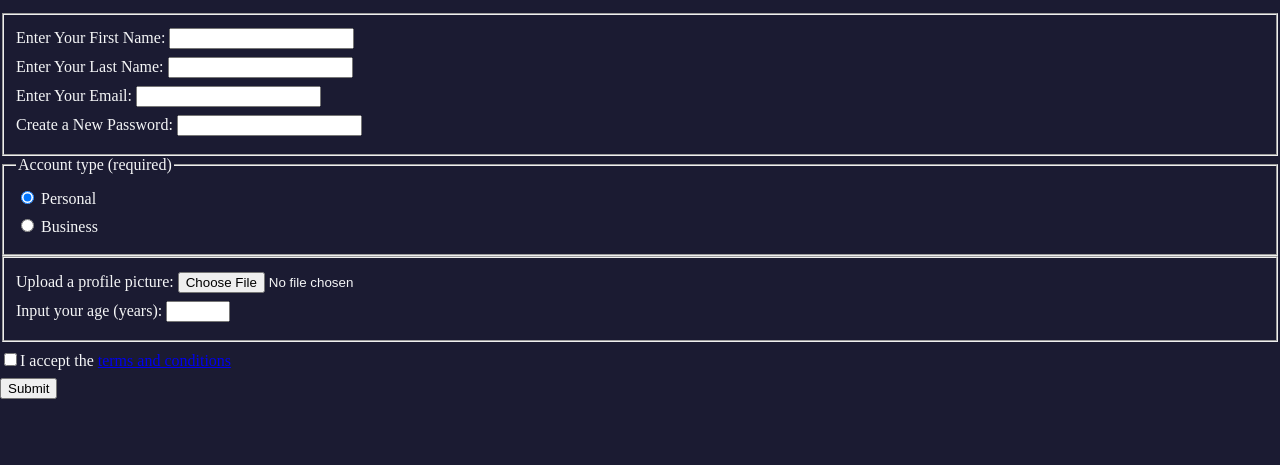
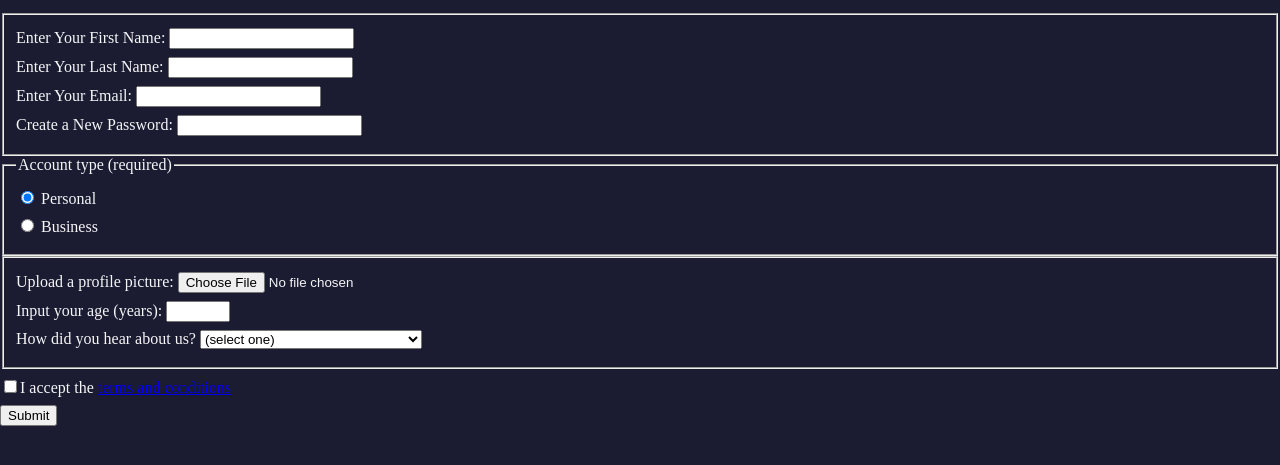
Before and after one commit to Anattagarbha/training-css-registration-form-freecodecamp, a plain HTML site: page index.html in a window 1280 px wide. Shown: the part 101-566 px from the top of the page. Drawn offline with Linux system fonts and the light colour scheme.

Commit message:
create select input

```diff
--- a/index.html
+++ b/index.html
@@ -49,6 +49,16 @@
         <label for=""
           >Input your age (years): <input type="number" min="13" max="120"
         /></label>
+        <label for=""
+          >How did you hear about us?
+          <select name="" id="">
+            <option value="">(select one)</option>
+            <option value="">freeCodeCamp News</option>
+            <option value="">freeCodeCamp YouTube Channel</option>
+            <option value="">freeCodeCamp Forum</option>
+            <option value="">Other</option>
+          </select></label
+        >
       </fieldset>
       <label for="terms-and-conditions"
         ><input type="checkbox" id="terms-and-conditions" required />I accept
```
